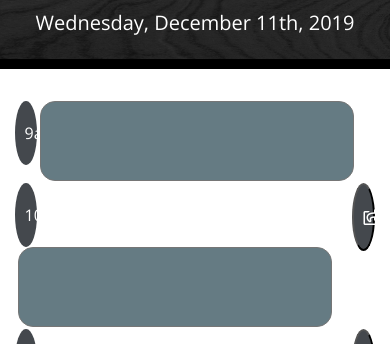
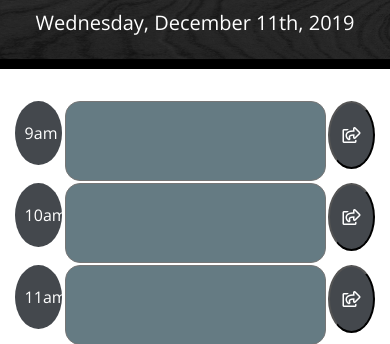
Before and after one commit to ngalter/planner, a plain HTML site: page index.html in a window 390 px wide. Shown: the part 484-828 px from the top of the page. Drawn offline with nearby package versions, Linux system fonts and the light colour scheme.

Commit message:
Update style.css
add css for responsiveness

```diff
--- a/assets/css/style.css
+++ b/assets/css/style.css
@@ -87,3 +87,14 @@ textarea{
   padding-left: .6em ;
 
 }
+@media only screen and (max-width: 700px) {
+  .time-block{
+    width: 72.5%;
+  }
+  .hour{
+    width: 13%;
+  }
+  .saveBtn{
+    width: 13%;
+  }
+}
```
